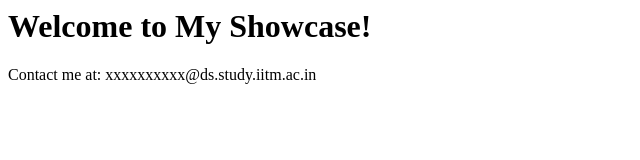
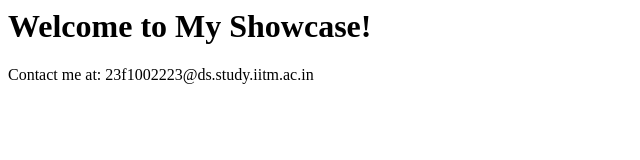
Before and after one commit to pran4455/TDS_W2_GIT, a plain HTML site: page index.html in a window 1280 px wide. Shown: the full height of the page, 0-640 px from the left. Drawn offline with Linux system fonts and the light colour scheme.

Commit message:
Update index.html

```diff
--- a/index.html
+++ b/index.html
@@ -4,6 +4,6 @@
 </head>
 <body>
   <h1>Welcome to My Showcase!</h1>
-  <p>Contact me at: <!--email_off-->xxxxxxxxxx@ds.study.iitm.ac.in<!--/email_off--></p>
+  <p>Contact me at: <!--email_off-->23f1002223@ds.study.iitm.ac.in<!--/email_off--></p>
 </body>
 </html>
```
